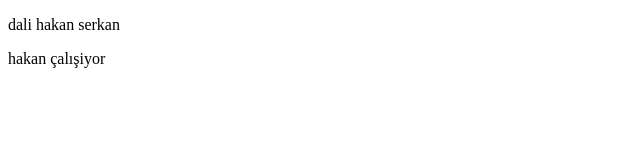
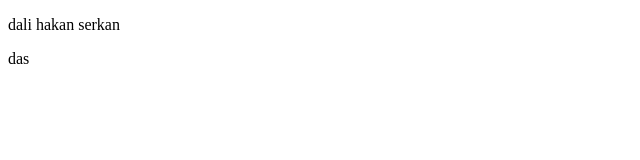
Before and after one commit to dali-saymaz/portfolio, a plain HTML site: page index.html in a window 1280 px wide. Shown: the full height of the page, 0-640 px from the left. Drawn offline with Linux system fonts and the light colour scheme.

Commit message:
sasdasasd

```diff
--- a/index.html
+++ b/index.html
@@ -7,6 +7,6 @@
 </head>
 <body>
     <p>dali hakan serkan</p>
-    <p>hakan çalışiyor<p>
+    <p>das</p>
 </body>
 </html>
```
